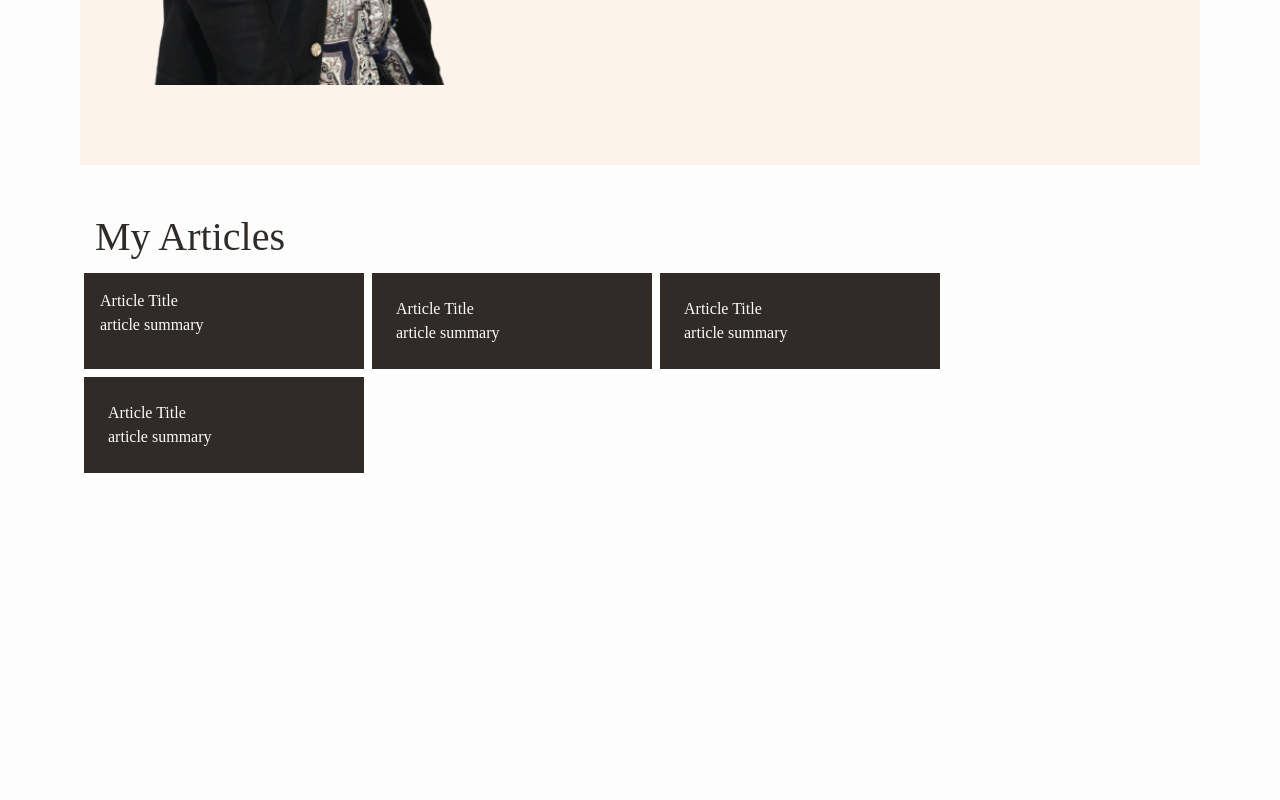
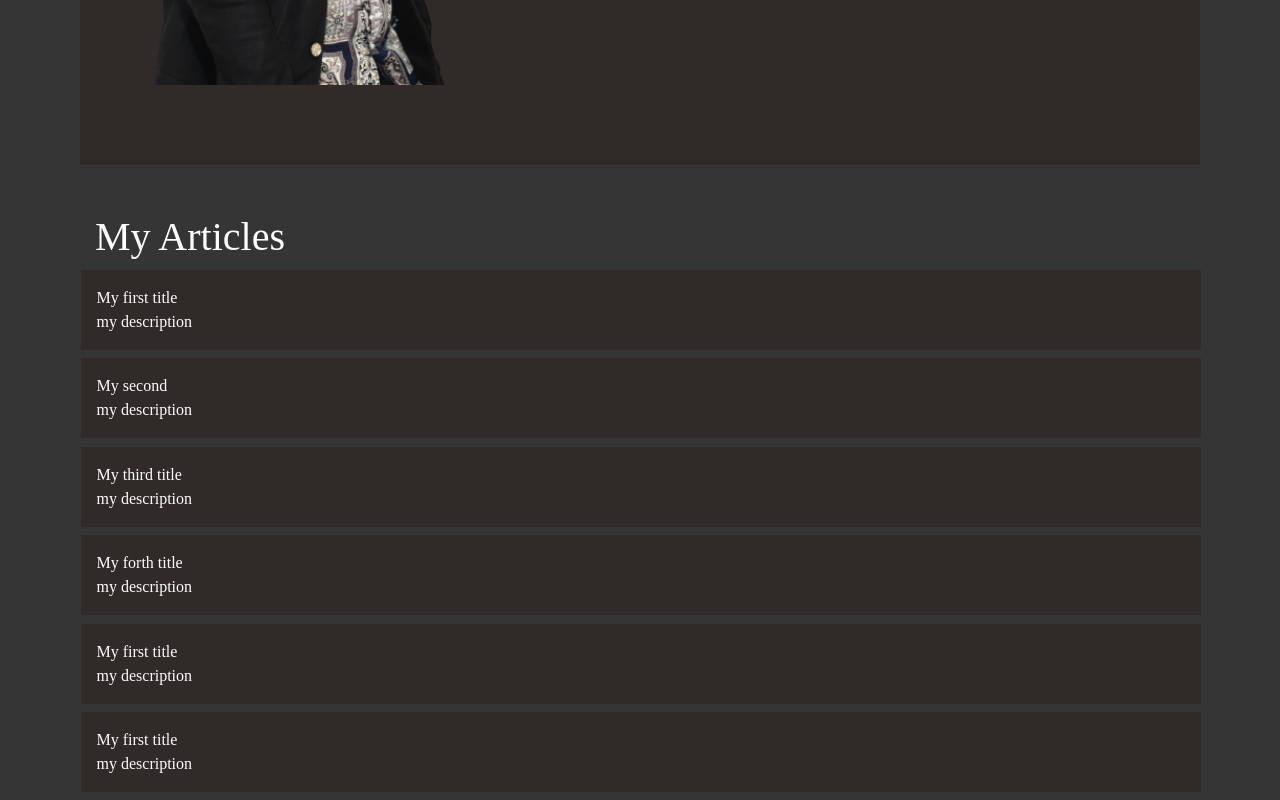
Before and after one commit to geofreybundala/portifolio, a React (Create React App) app: page / in a window 1280 px wide. Shown: the part 609-1409 px from the top of the page. Before the commit the page ends 1086 px from the top, so only its background shows below. Built offline with nearby package versions, Linux system fonts and the light colour scheme; a web font is replaced by a local one.

Commit message:
👌 IMPROVE: article & black mode

```diff
--- a/src/App.css
+++ b/src/App.css
@@ -5,14 +5,16 @@
     --primary-blue:#007BDD;
     --primary-black:#302B29;
     --primary-gray:#808080;
+    --background-color:#353535;
   }
 
 body{
     margin-left: 5rem;
     margin-right: 5rem;
-    background-color: var(--primary-white);
+    background-color: var( --background-color);
     font-family: 'Alice', serif;
-    color: var(--primary-black);
+    color: var(--primary-white);
+
 }
 
 .btn-round{
@@ -31,9 +33,9 @@ body{
     transition: color 0.15s ease-in-out, background-color 0.15s ease-in-out, border-color 0.15s ease-in-out, box-shadow 0.15s ease-in-out;
 }
 
-.text-gray{
+/* .text-gray{
     color:var(--primary-gray)
-}
+} */
 
 .btn-hire {
     color: var(--primary-blue);
@@ -57,7 +59,7 @@ body{
 
 .welcome-cover{
     height: 90vh;
-    background-color:rgb(252, 244, 234)
+    background-color: var(--primary-black)
 }
 
 .cover-image{
@@ -75,4 +77,5 @@ body{
 .article-card{
     color: var(--primary-white);
     background-color: var(--primary-black);
+    margin: 0.5px;
 }
--- /dev/null
+++ b/src/data/articles.ts
@@ -0,0 +1,38 @@
+interface IArticle {
+    title: string
+    description: string
+    url: string
+  }
+
+export const Articles: IArticle[] = [
+    {
+        title: "My first title",
+        description: " my description",
+        url: "www.test.com"
+    },
+    {
+        title: "My second",
+        description: " my description",
+        url: "www.test.com"
+    },
+    {
+        title: "My third title",
+        description: " my description",
+        url: "www.test.com"
+    },
+    {
+        title: "My forth title",
+        description: " my description",
+        url: "www.test.com"
+    },
+    {
+        title: "My first title",
+        description: " my description",
+        url: "www.test.com"
+    },
+    {
+        title: "My first title",
+        description: " my description",
+        url: "www.test.com"
+    }
+];
--- a/src/pages/Article.tsx
+++ b/src/pages/Article.tsx
@@ -1,33 +1,20 @@
-import React from 'react'
+import { Articles } from '../data/articles';
 
 const Article = () => {
+  const articleList = Articles.map((article) => (
+    <div className="col-md-12 p-3 article-card mb-2">
+      <div>{article.title}</div>
+      <div>{article.description}</div>
+    </div>
+  ));
+
   return (
-    <div className='container pt-5'>
-        <h1 className='h'>My Articles</h1>
+    <div className="container pt-5">
+      <h1 className="h">My Articles</h1>
 
-        <div className='row'>
-            <div className='col-md-3 p-3 article-card m-1'>
-            <div>Article Title</div>
-            <div>article summary</div>
-            </div>
+      <div className="row">{articleList}</div>
+    </div>
+  );
+};
 
-            <div className='col-md-3 p-4 article-card m-1'>
-            <div>Article Title</div>
-            <div>article summary</div>
-            </div>
-
-            <div className='col-md-3 p-4 article-card m-1'>
-            <div>Article Title</div>
-            <div>article summary</div>
-            </div>
-
-            <div className='col-md-3 p-4 article-card m-1'>
-            <div>Article Title</div>
-            <div>article summary</div>
-            </div>
-        </div>
-    </div>
-  )
-}
-
-export default Article
+export default Article;
```
